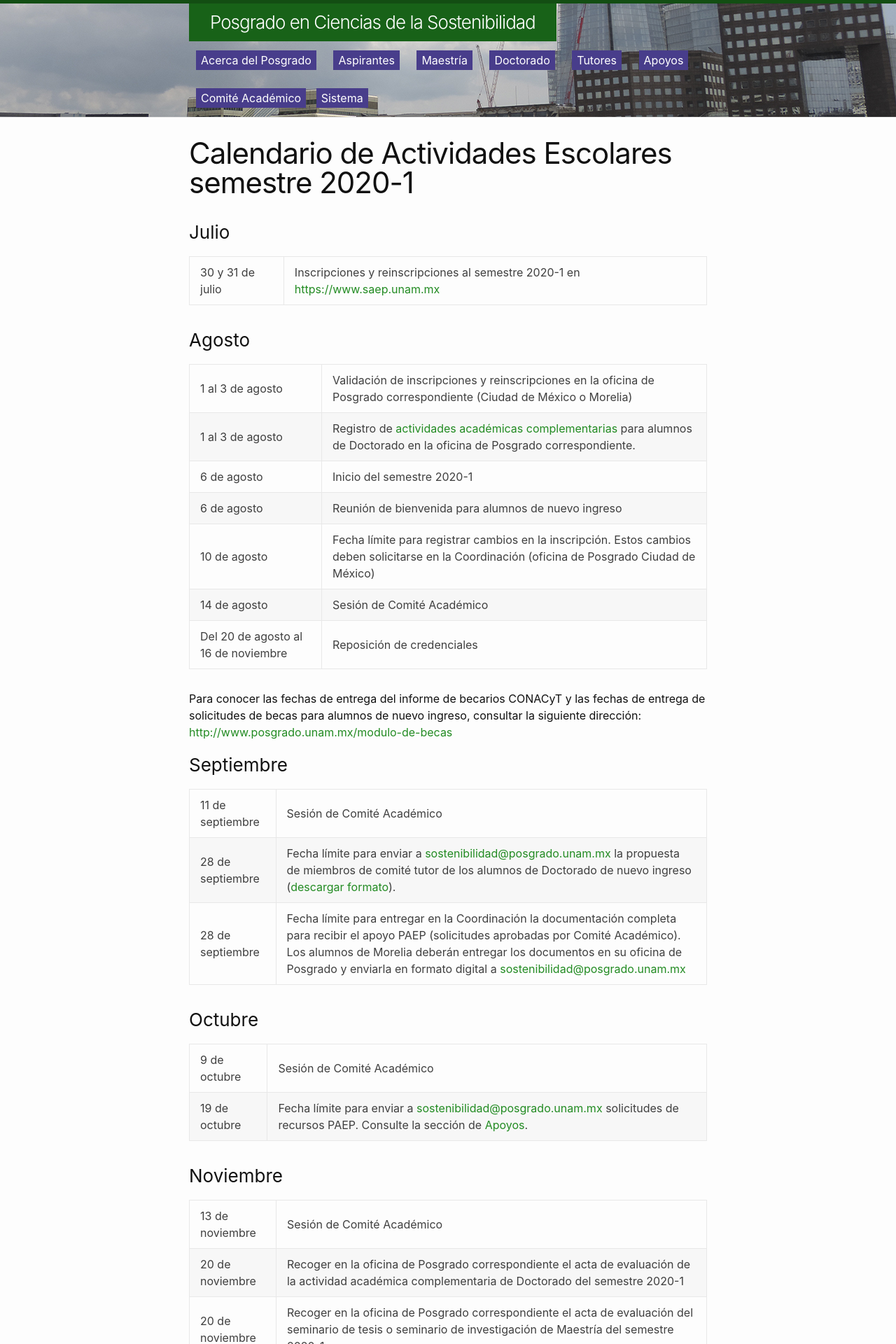
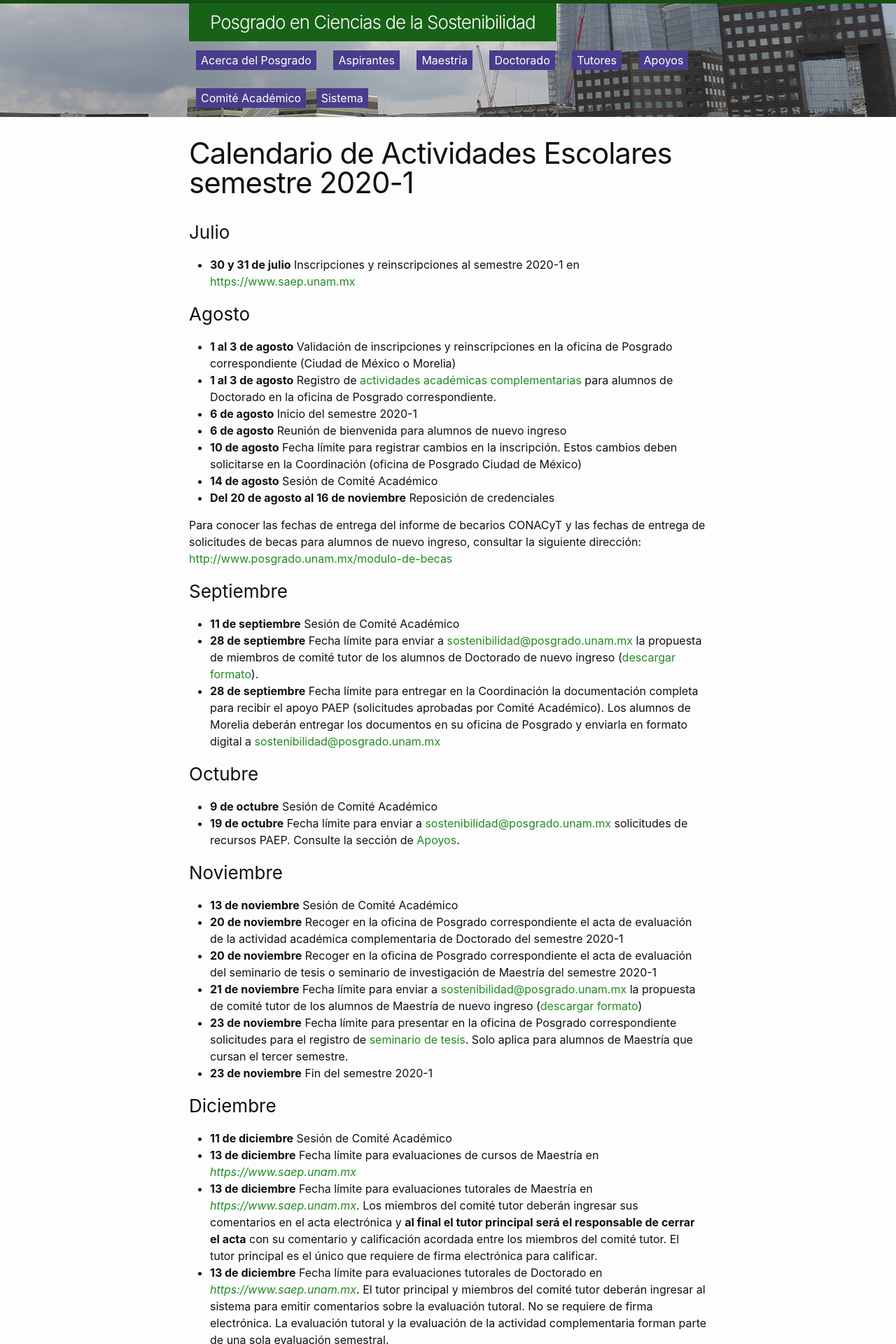
Before and after one commit to pcs-unam/pcs-unam.github.io, a Jekyll site: the page built from posgrado/calendario1.md, in a window 1280 px wide. Shown: the top 1920 px of the page at 70% size. Built offline with Jekyll 4.4.1, drawn with Linux system fonts in a browser that asks for light colours.

Commit message:
per #1 convierto en bullets la tabla

```diff
--- a/posgrado/calendario1.md
+++ b/posgrado/calendario1.md
@@ -7,48 +7,48 @@ pleca: /assets/plecas/p16.jpg
 
 ### Julio
 
-30 y 31 de julio | Inscripciones y reinscripciones al semestre 2020-1 en <https://www.saep.unam.mx>
+ - **30 y 31 de julio** Inscripciones y reinscripciones al semestre 2020-1 en <https://www.saep.unam.mx>
 
 ### Agosto
 
-1 al 3 de agosto | Validación de inscripciones y reinscripciones en la oficina de Posgrado correspondiente (Ciudad de México o Morelia)
-1 al 3 de agosto | Registro de [actividades académicas complementarias](/doctorado/actividades) para alumnos de Doctorado en la oficina de Posgrado correspondiente.
-6 de agosto | Inicio del semestre 2020-1
-6 de agosto | Reunión de bienvenida para alumnos de nuevo ingreso
-10 de agosto | Fecha límite para registrar cambios en la inscripción. Estos cambios deben solicitarse en la Coordinación (oficina de Posgrado Ciudad de México)
-14 de agosto | Sesión de Comité Académico
-Del 20 de agosto al 16 de noviembre | Reposición de credenciales
+ - **1 al 3 de agosto** Validación de inscripciones y reinscripciones en la oficina de Posgrado correspondiente (Ciudad de México o Morelia)
+ - **1 al 3 de agosto** Registro de [actividades académicas complementarias](/doctorado/actividades) para alumnos de Doctorado en la oficina de Posgrado correspondiente.
+ - **6 de agosto** Inicio del semestre 2020-1
+ - **6 de agosto** Reunión de bienvenida para alumnos de nuevo ingreso
+ - **10 de agosto** Fecha límite para registrar cambios en la inscripción. Estos cambios deben solicitarse en la Coordinación (oficina de Posgrado Ciudad de México)
+ - **14 de agosto** Sesión de Comité Académico
+ - **Del 20 de agosto al 16 de noviembre** Reposición de credenciales
 
 Para conocer las fechas de entrega del informe de becarios CONACyT y las fechas de entrega de solicitudes de becas para alumnos de nuevo ingreso, consultar la siguiente dirección: <http://www.posgrado.unam.mx/modulo-de-becas>
 
 ### Septiembre
 
-11 de septiembre | Sesión de Comité Académico
-28 de septiembre | Fecha límite para enviar a <sostenibilidad@posgrado.unam.mx> la propuesta de miembros de comité tutor de los alumnos de Doctorado de nuevo ingreso ([descargar formato](/doctorado/descargables)).
-28 de septiembre | Fecha límite para entregar en la Coordinación la documentación completa para recibir el apoyo PAEP (solicitudes aprobadas por Comité Académico). Los alumnos de Morelia deberán entregar los documentos en su oficina de Posgrado y enviarla en formato digital a <sostenibilidad@posgrado.unam.mx>
+ - **11 de septiembre** Sesión de Comité Académico
+ - **28 de septiembre** Fecha límite para enviar a <sostenibilidad@posgrado.unam.mx> la propuesta de miembros de comité tutor de los alumnos de Doctorado de nuevo ingreso ([descargar formato](/doctorado/descargables)).
+ - **28 de septiembre** Fecha límite para entregar en la Coordinación la documentación completa para recibir el apoyo PAEP (solicitudes aprobadas por Comité Académico). Los alumnos de Morelia deberán entregar los documentos en su oficina de Posgrado y enviarla en formato digital a <sostenibilidad@posgrado.unam.mx>
 
 ### Octubre
 
-9 de octubre | Sesión de Comité Académico
-19 de octubre | Fecha límite para enviar a <sostenibilidad@posgrado.unam.mx> solicitudes de recursos PAEP. Consulte la sección de [Apoyos](/apoyos/).
+ - **9 de octubre** Sesión de Comité Académico
+ - **19 de octubre** Fecha límite para enviar a <sostenibilidad@posgrado.unam.mx> solicitudes de recursos PAEP. Consulte la sección de [Apoyos](/apoyos/).
 
 ### Noviembre
 
-13 de noviembre | Sesión de Comité Académico
-20 de noviembre | Recoger en la oficina de Posgrado correspondiente el acta de evaluación de la actividad académica complementaria de Doctorado del semestre 2020-1
-20 de noviembre | Recoger en la oficina de Posgrado correspondiente el acta de evaluación del seminario de tesis o seminario de investigación de Maestría del semestre 2020-1
-21 de noviembre | Fecha límite para enviar a <sostenibilidad@posgrado.unam.mx> la propuesta de comité tutor de los alumnos de Maestría de nuevo ingreso ([descargar formato](/maestria/descargables))
-23 de noviembre | Fecha límite para presentar en la oficina de Posgrado correspondiente solicitudes para el registro de [seminario de tesis](/maestria/seminario_tesis). Solo aplica para alumnos de Maestría que cursan el tercer semestre.
-23 de noviembre | Fin del semestre 2020-1
+ - **13 de noviembre** Sesión de Comité Académico
+ - **20 de noviembre** Recoger en la oficina de Posgrado correspondiente el acta de evaluación de la actividad académica complementaria de Doctorado del semestre 2020-1
+ - **20 de noviembre** Recoger en la oficina de Posgrado correspondiente el acta de evaluación del seminario de tesis o seminario de investigación de Maestría del semestre 2020-1
+ - **21 de noviembre** Fecha límite para enviar a <sostenibilidad@posgrado.unam.mx> la propuesta de comité tutor de los alumnos de Maestría de nuevo ingreso ([descargar formato](/maestria/descargables))
+ - **23 de noviembre** Fecha límite para presentar en la oficina de Posgrado correspondiente solicitudes para el registro de [seminario de tesis](/maestria/seminario_tesis). Solo aplica para alumnos de Maestría que cursan el tercer semestre.
+ - **23 de noviembre** Fin del semestre 2020-1
 
 
 ### Diciembre
 
-11 de diciembre | Sesión de Comité Académico
-13 de diciembre | Fecha límite para evaluaciones de cursos de Maestría en [*https://www.saep.unam.mx*](https://www.saep.unam.mx/)
-13 de diciembre | Fecha límite para evaluaciones tutorales de Maestría en [*https://www.saep.unam.mx*](https://www.saep.unam.mx/). Los miembros del comité tutor deberán ingresar sus comentarios en el acta electrónica y **al final el tutor principal será el responsable de cerrar el acta** con su comentario y calificación acordada entre los miembros del comité tutor. El tutor principal es el único que requiere de firma electrónica para calificar.
-13 de diciembre | Fecha límite para evaluaciones tutorales de Doctorado en [*https://www.saep.unam.mx*](https://www.saep.unam.mx/). El tutor principal y miembros del comité tutor deberán ingresar al sistema para emitir comentarios sobre la evaluación tutoral. No se requiere de firma electrónica. La evaluación tutoral y la evaluación de la actividad complementaria forman parte de una sola evaluación semestral.
-13 de diciembre | Fecha límite para entregar en la oficina de Posgrado correspondiente el acta de la actividad académica complementaria de Doctorado, evaluada y firmada por todos los miembros del comité tutor.
-13 de diciembre | Fecha límite para entregar en la oficina de Posgrado correspondiente el acta y resumen del seminario de tesis o acta y constancia del seminario de investigación de Maestría, evaluadas y firmadas por todos los miembros del comité tutor.
-13 de diciembre | Fecha límite para evaluar asignaturas correspondientes al semestre 2020-1 en [*https://www.saep.unam.mx*](https://www.saep.unam.mx/)
-Del 17 de diciembre al 4 de enero | Vacaciones académico-administrativas
+ - **11 de diciembre** Sesión de Comité Académico
+ - **13 de diciembre** Fecha límite para evaluaciones de cursos de Maestría en [*https://www.saep.unam.mx*](https://www.saep.unam.mx/)
+ - **13 de diciembre** Fecha límite para evaluaciones tutorales de Maestría en [*https://www.saep.unam.mx*](https://www.saep.unam.mx/). Los miembros del comité tutor deberán ingresar sus comentarios en el acta electrónica y **al final el tutor principal será el responsable de cerrar el acta** con su comentario y calificación acordada entre los miembros del comité tutor. El tutor principal es el único que requiere de firma electrónica para calificar.
+ - **13 de diciembre** Fecha límite para evaluaciones tutorales de Doctorado en [*https://www.saep.unam.mx*](https://www.saep.unam.mx/). El tutor principal y miembros del comité tutor deberán ingresar al sistema para emitir comentarios sobre la evaluación tutoral. No se requiere de firma electrónica. La evaluación tutoral y la evaluación de la actividad complementaria forman parte de una sola evaluación semestral.
+ - **13 de diciembre** Fecha límite para entregar en la oficina de Posgrado correspondiente el acta de la actividad académica complementaria de Doctorado, evaluada y firmada por todos los miembros del comité tutor.
+ - **13 de diciembre** Fecha límite para entregar en la oficina de Posgrado correspondiente el acta y resumen del seminario de tesis o acta y constancia del seminario de investigación de Maestría, evaluadas y firmadas por todos los miembros del comité tutor.
+ - **13 de diciembre** Fecha límite para evaluar asignaturas correspondientes al semestre 2020-1 en [*https://www.saep.unam.mx*](https://www.saep.unam.mx/)
+ - **Del 17 de diciembre al 4 de enero** Vacaciones académico-administrativas
```
Also changed, not shown: posgrado/calendario2.md (+22 -22 lines).
